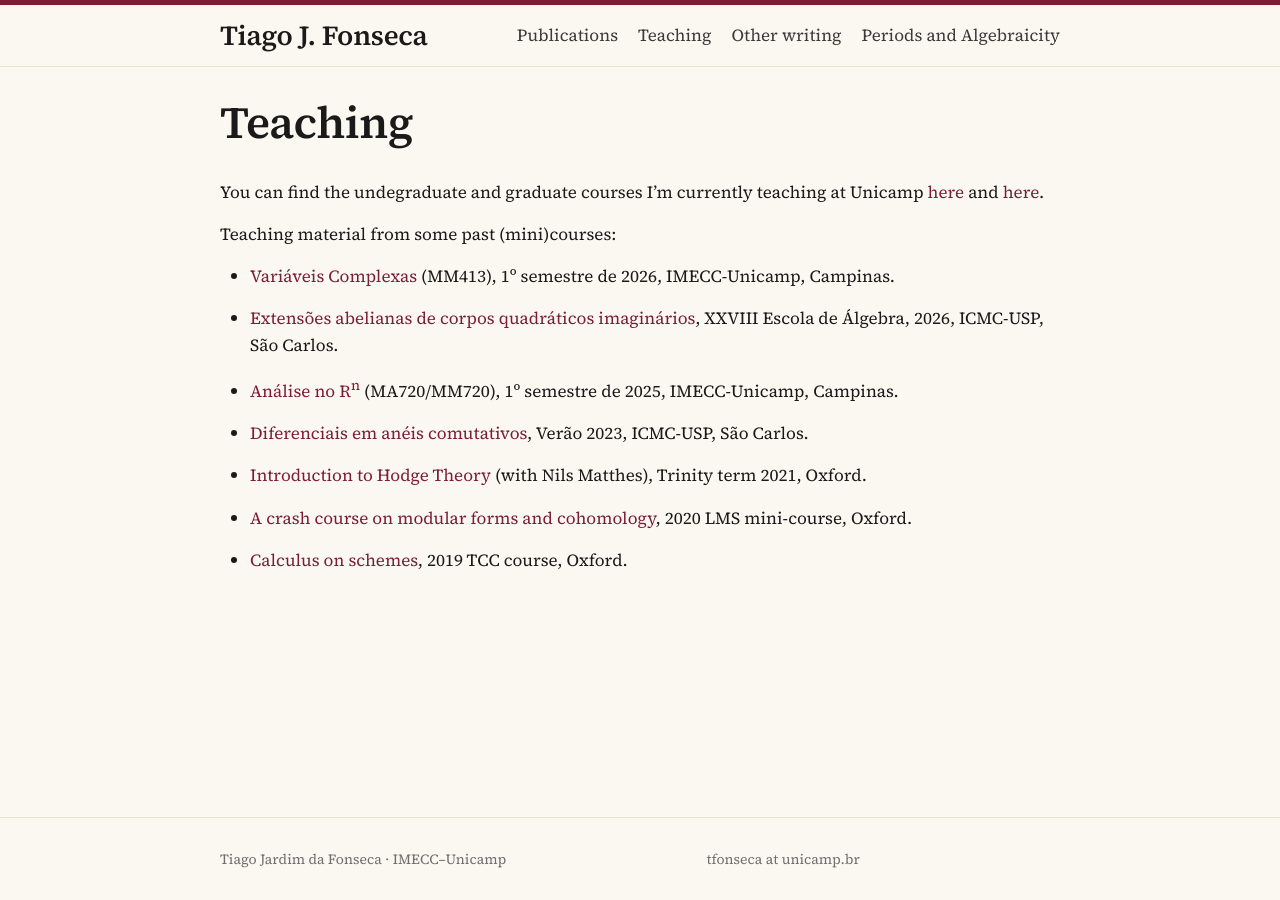
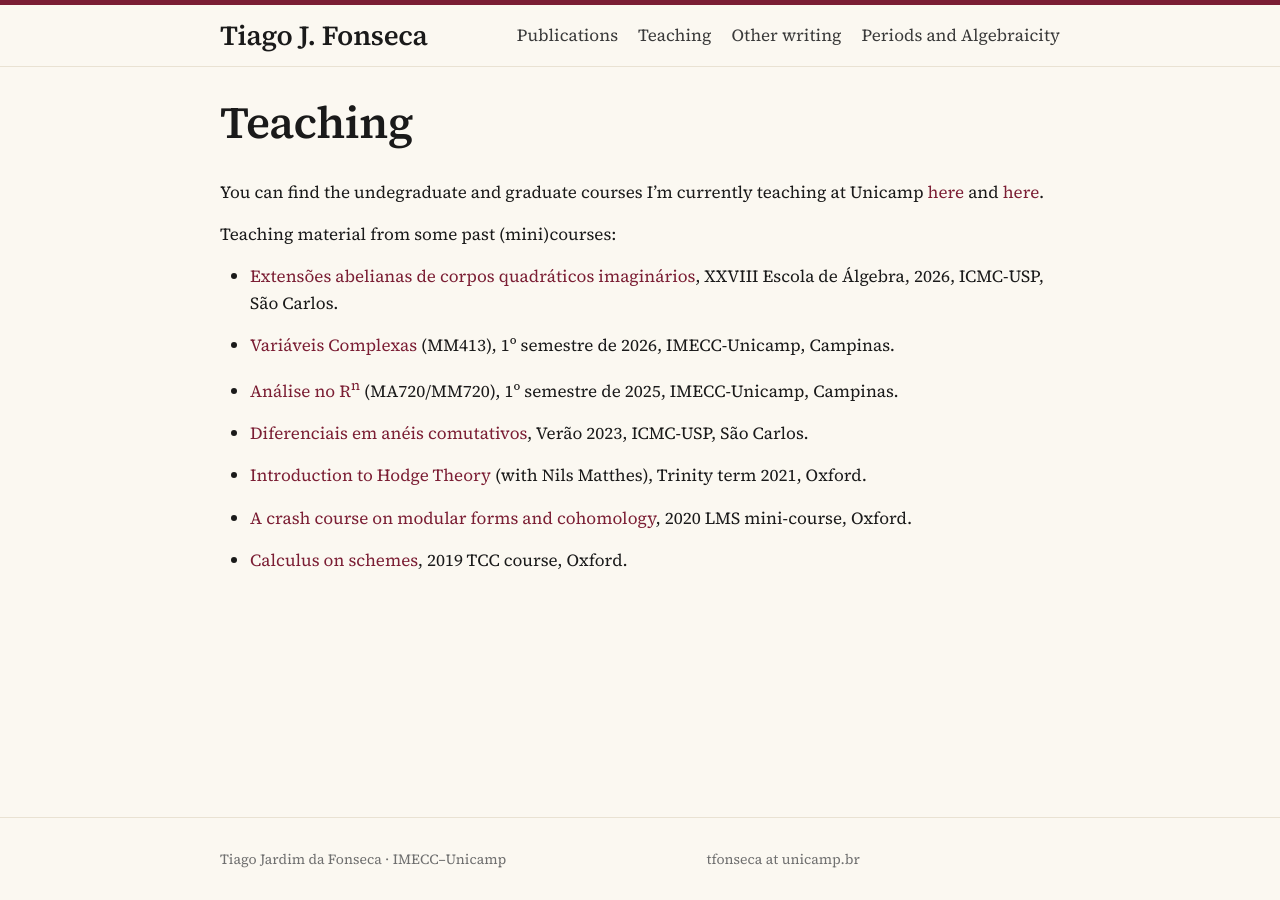
Before and after one commit to tjfonseca/tjfonseca.github.io, a Jekyll site: the page built from teaching.md, in a window 1280 px wide. Built offline with Jekyll 4.4.1, drawn with Linux system fonts in a browser that asks for light colours.

```diff
--- a/teaching.md
+++ b/teaching.md
@@ -11,9 +11,9 @@ You can find the undegraduate and graduate courses I'm currently teaching at Uni
 
 Teaching material from some past (mini)courses:
 
+- [Extensões abelianas de corpos quadráticos imaginários](/teaching/CM/), XXVIII Escola de Álgebra, 2026, ICMC-USP, São Carlos.
+
 - [Variáveis Complexas](/teaching/variaveis-complexas/) (MM413), 1º semestre de 2026, IMECC-Unicamp, Campinas.
-
-- [Extensões abelianas de corpos quadráticos imaginários](/teaching/CM/), XXVIII Escola de Álgebra, 2026, ICMC-USP, São Carlos.
 
 - [Análise no R<sup>n</sup>](/teaching/Rn/) (MA720/MM720), 1º semestre de 2025, IMECC-Unicamp, Campinas.
 
```
